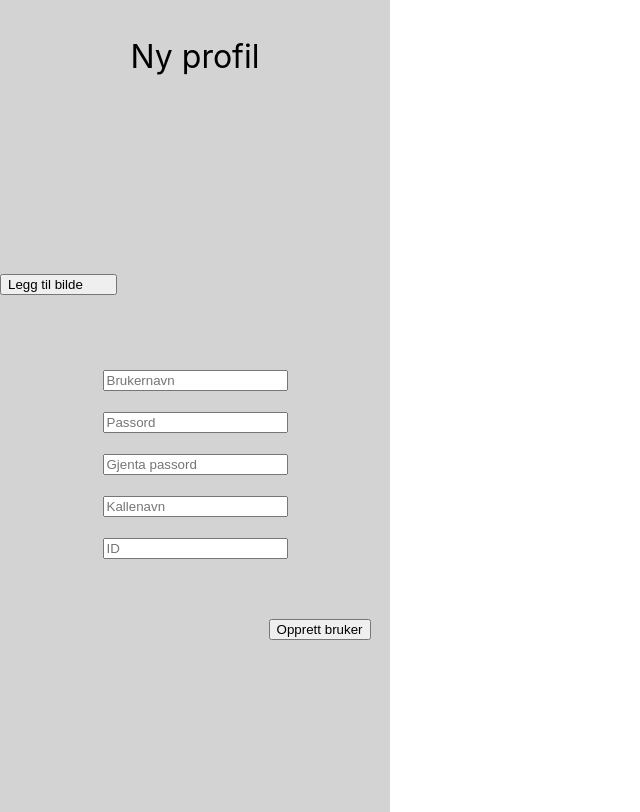
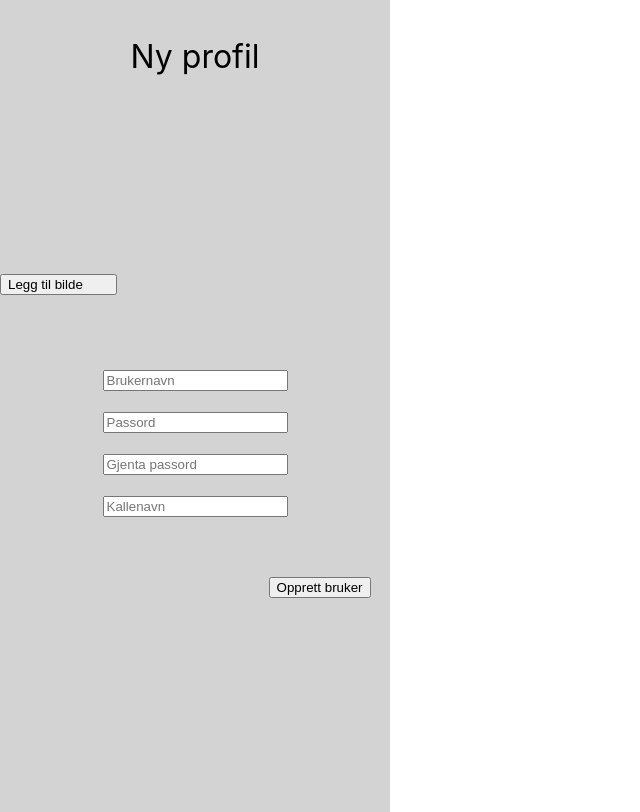
Before and after one commit to HoiskolensChemikerforening/DrikkespillFrontend, a React (Create React App) app in the folder drikkespill/: page /registreringsside in a window 1280 px wide. Shown: the whole page, without its empty margins (0-640 px from the left). Built offline with nearby package versions, Linux system fonts and the light colour scheme.

Commit message:
Redirecting and page for overview after login

```diff
--- a/drikkespill/package.json
+++ b/drikkespill/package.json
@@ -12,6 +12,7 @@
     "react-router-dom": "^6.2.2",
     "react-scripts": "^5.0.0",
     "styled-components": "^5.3.3",
+    "uuidv4": "^6.2.13",
     "web-vitals": "^2.1.4"
   },
   "scripts": {
--- a/drikkespill/src/pages/loginside.jsx
+++ b/drikkespill/src/pages/loginside.jsx
@@ -3,12 +3,14 @@ import styled from "styled-components";
 import { MobileContainer } from "../components/MobileContainer";
 import Image from "../images/HC-logo_vektorisert.png";
 import {useEffect, useState} from "react";
+import { BrowserRouter as Router, Switch,
+    Route, Redirect, Link,} from "react-router-dom";
 
 export const Loginside = () => {
 
     useEffect(() => {
         getUsers();
-    } )
+    },[] )
     const[users, setUsers] = useState([]);
 
     const getUsers = async() => {
@@ -17,6 +19,7 @@ export const Loginside = () => {
         setUsers(data);
         console.log(data);
     };
+
     return (
     <>
         <MobileContainer>
@@ -27,12 +30,12 @@ export const Loginside = () => {
             <Brukernavn type="text" placeholder="Brukernavn" />
             <Passord type="password" placeholder="Passord"/>
 
-            <Register onClick={() => console.log('Register')}>
+            <Link to = "/registreringsside"><Register onClick={() => console.log('Register')}>
                 Registrer deg her
-            </Register>
-            <LoggInn onClick={() => console.log('Logg inn')} >
+            </Register> </Link>
+            <Link to = "/spillside"><LoggInn onClick={() => console.log('Logg inn')} >
                 Logg inn
-            </LoggInn>
+            </LoggInn></Link>
             <Undertekst>
                 Høiskolens Chemikerforening
             </Undertekst>
@@ -95,3 +98,5 @@ const BildeCont = styled.div`
     display: flex;
     justify-content: center;
 `;
+
+export default Loginside;
--- a/drikkespill/src/pages/registreringsside.jsx
+++ b/drikkespill/src/pages/registreringsside.jsx
@@ -4,6 +4,9 @@ import './registreringsside.css';
 import React, {useEffect, useState} from "react";
 import './spillside.jsx';
 import database from "../Firebase/firebase";
+import { v4 as uuid } from 'uuid';
+import { BrowserRouter as Router, Switch,
+    Route, Redirect, Link,} from "react-router-dom";
 
 export const Registreringsside = () => {
 
@@ -11,6 +14,8 @@ export const Registreringsside = () => {
     const [nickname, setNickname] = useState("");
     const [pasword, setPasword] = useState("");
     const [ID, setID] = useState("");
+
+    const unique_id = uuid();
 
     const updateName = e => {
     setName(e.target.value);
@@ -33,11 +38,11 @@ export const Registreringsside = () => {
         }
 
     const Push = () => {
-        database.ref("drikkespill/bruker/"+ID).set({
+        database.ref("drikkespill/bruker/"+unique_id).set({
             navn : name,
             kallenavn : nickname,
             passord: pasword,
-            id : ID,
+            id : unique_id,
         }).catch(alert);
         console.log("Success");
     }
@@ -57,12 +62,10 @@ export const Registreringsside = () => {
                 <input className="Gjenta passord" type="text" value={pasword} readOnly placeholder="Gjenta passord"/>
                 <br/><br/>
                 <input className="Kallenavn" type="text" value={nickname} onChange={updateNickname} placeholder="Kallenavn"/>
-                <br/><br/>
-                <input className="ID" type="text" value={ID} onChange={updateID} placeholder="ID"/>
             </form>
-            <OpprettBrukerplacement><OpprettBruker onClick={Push}>
+            <OpprettBrukerplacement><Link to ="/spillside"><OpprettBruker onClick={Push}>
                 Opprett bruker
-                </OpprettBruker></OpprettBrukerplacement>
+                </OpprettBruker></Link></OpprettBrukerplacement>
         </RegistrationContainer>
         </Background>
     </MobileContainer>
@@ -116,3 +119,5 @@ const Bilde = styled.button`
     cursor: pointer;
     width: 30%;
 `;
+
+export default Registreringsside;
```
Also changed, not shown: drikkespill/src/pages/oversikt.jsx (added, +14 -0 lines), 1 other file (tests, documents, lock files or other folders).
